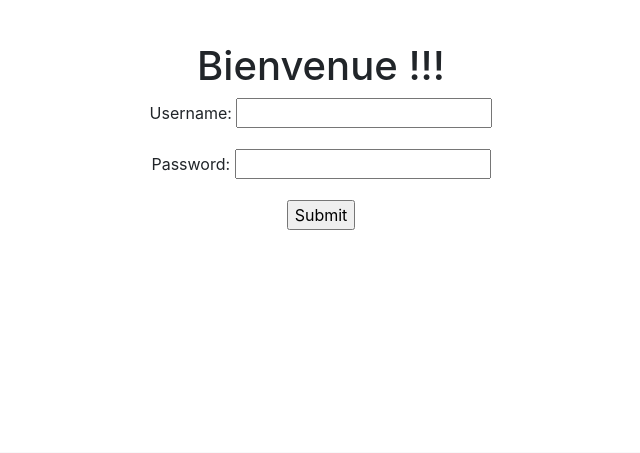
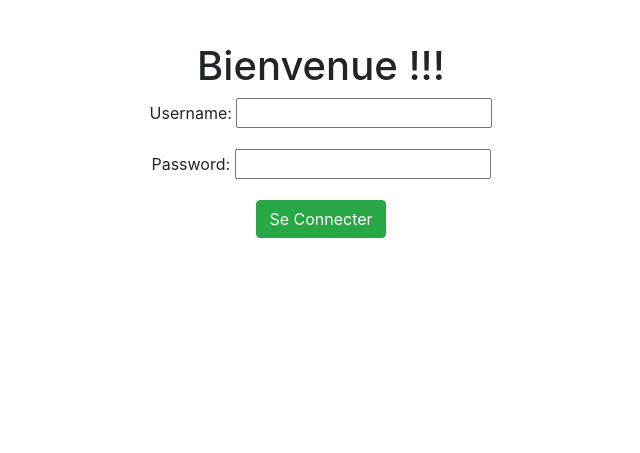
Before and after one commit to lebenef/ua-m2-ec903-django-honey-pot, a Django app: page / in a window 1280 px wide. Shown: the part 180-633 px from the top of the page, without its empty margins (319-959 px from the left). Run offline with Django 3.2, Linux system fonts and the light colour scheme; some libraries are stand-ins or nearby versions.

Commit message:
ModifButtonSubmit

```diff
--- a/project/templates/web/contact.html
+++ b/project/templates/web/contact.html
@@ -17,7 +17,7 @@
     {{ form.as_p }}
     {{ form2.as_p}}
 
-    <input type="submit" value="Submit" />
+<input type="submit" class="btn btn-success" value="Envoyer" />
 
 </form>
 
--- a/project/templates/web/index.html
+++ b/project/templates/web/index.html
@@ -10,7 +10,7 @@
     {{ form.as_p }}
     {{ form2.as_p}}
 
-<input type="submit" value="Submit" />
+<input type="submit" class="btn btn-success" value="Se Connecter" />
 
 </form>
 
--- a/project/templates/web/login.html
+++ b/project/templates/web/login.html
@@ -16,7 +16,7 @@
     {{ form.as_p }}
     {{ form2.as_p}}
 
-<input type="submit" value="Submit" />
+<input type="submit" class="btn btn-success" value="Se Connecter" />
 
 </form>
 
```
